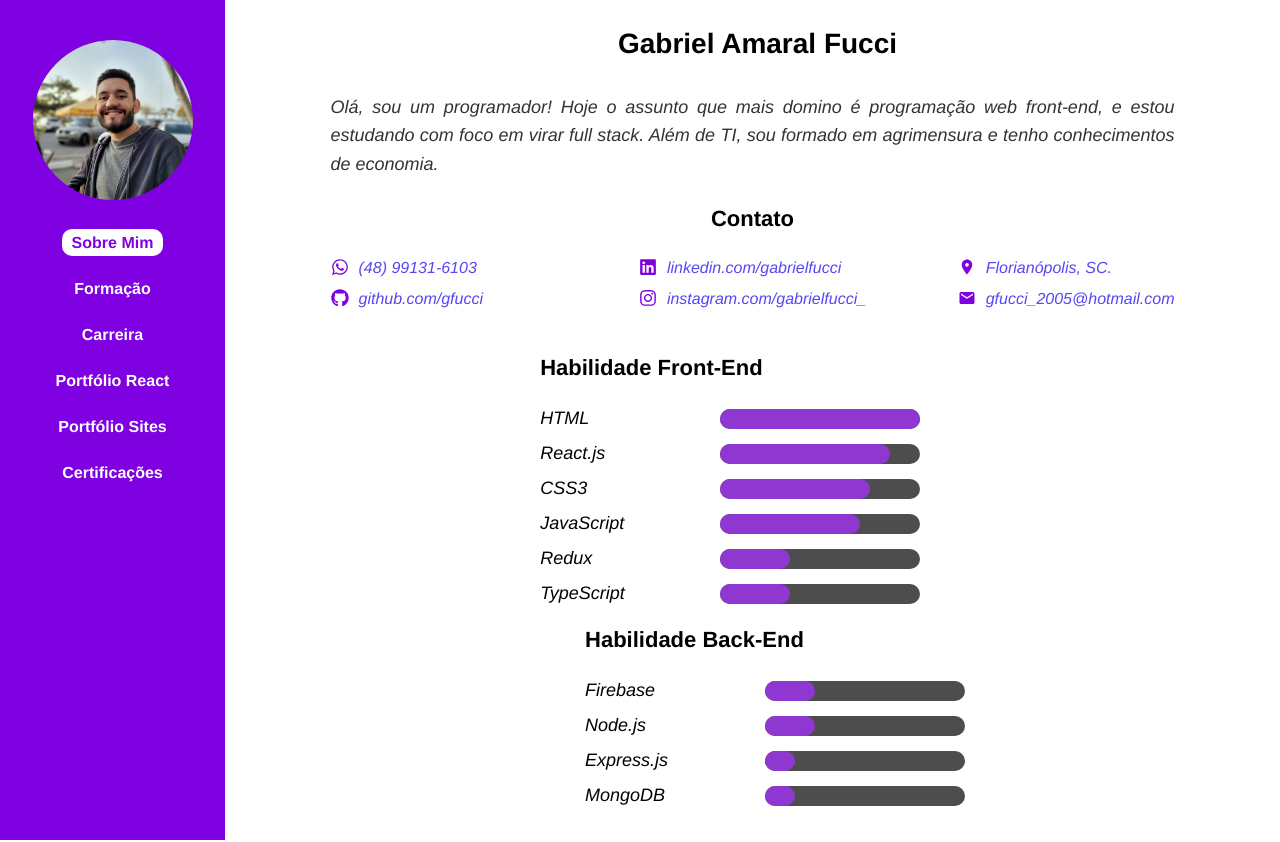
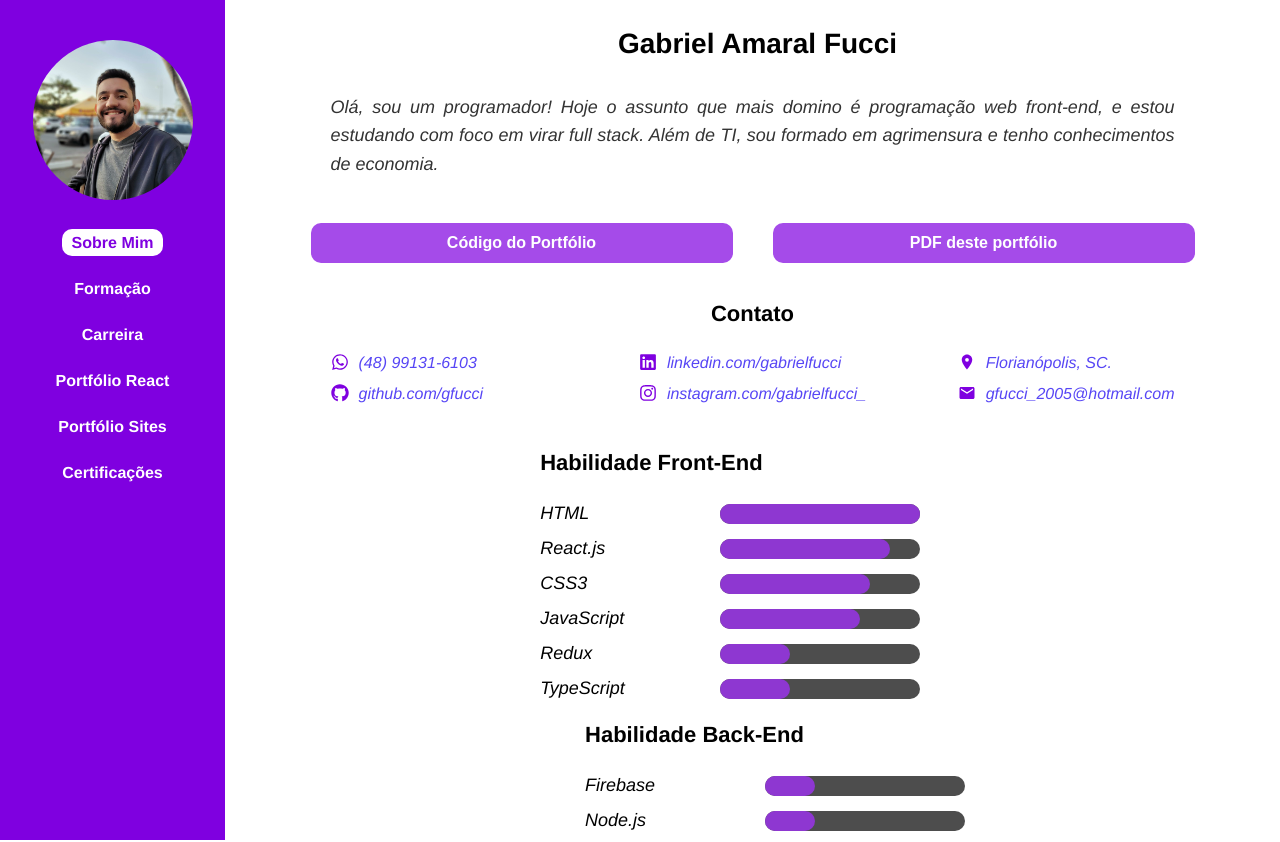
Before and after one commit to gfucci/My-Portfolio, a React (Vite) app: page / in a window 1280 px wide. Shown: the top 842 px of the page. Built offline with nearby package versions, Linux system fonts and the light colour scheme.

Commit message:
Modifica HTML e CSS dos botões

```diff
--- a/src/pages/about/About.css
+++ b/src/pages/about/About.css
@@ -122,3 +122,22 @@
     font-size: 18px;
     font-style: italic;
 }
+
+#buttons_about {
+    display: flex;
+    flex-direction: row;
+    width: 100%;
+    margin-left: auto;
+    margin-right: auto;
+    justify-content: center;
+}
+
+#buttons_about button {
+    margin-right: 20px;
+    margin-left: 20px;
+    width: 40%;
+}
+
+#buttons_about button a {
+    width: 100%;
+}
--- a/src/pages/about/About.jsx
+++ b/src/pages/about/About.jsx
@@ -14,6 +14,14 @@ const About = () => {
     <div id='about_container'>
       <Title title='Gabriel Amaral Fucci' />
       <p>Olá, sou um programador! Hoje o assunto que mais domino é programação web front-end, e estou estudando com foco em virar full stack. Além de TI, sou formado em agrimensura e tenho conhecimentos de economia.</p>
+      <div id="buttons_about">
+        <button>
+          <a href="https://github.com/gfucci/My-Curriculum" target="_blank" rel="noreferrer noopener">Código do Portfólio</a>
+        </button>
+        <button>
+          <a href={pdf} download>PDF deste portfólio</a>
+        </button>
+      </div>
       <h3>Contato</h3>
       <div id="contacts">
         <div id='contact1'>
@@ -178,14 +186,7 @@ const About = () => {
           </ul>
         </div>
       </div>
-      {/*<h3>Competências</h3>
-      <h3>Links</h3>
-      <button>
-        <a href="https://github.com/gfucci/My-Curriculum" target="_blank" rel="noreferrer noopener">Código do Portfólio</a>
-      </button>
-      <button>
-        <a href={pdf} download>PDF deste portfólio</a>
-      </button>*/}
+
     </div>
   )
 }
```
